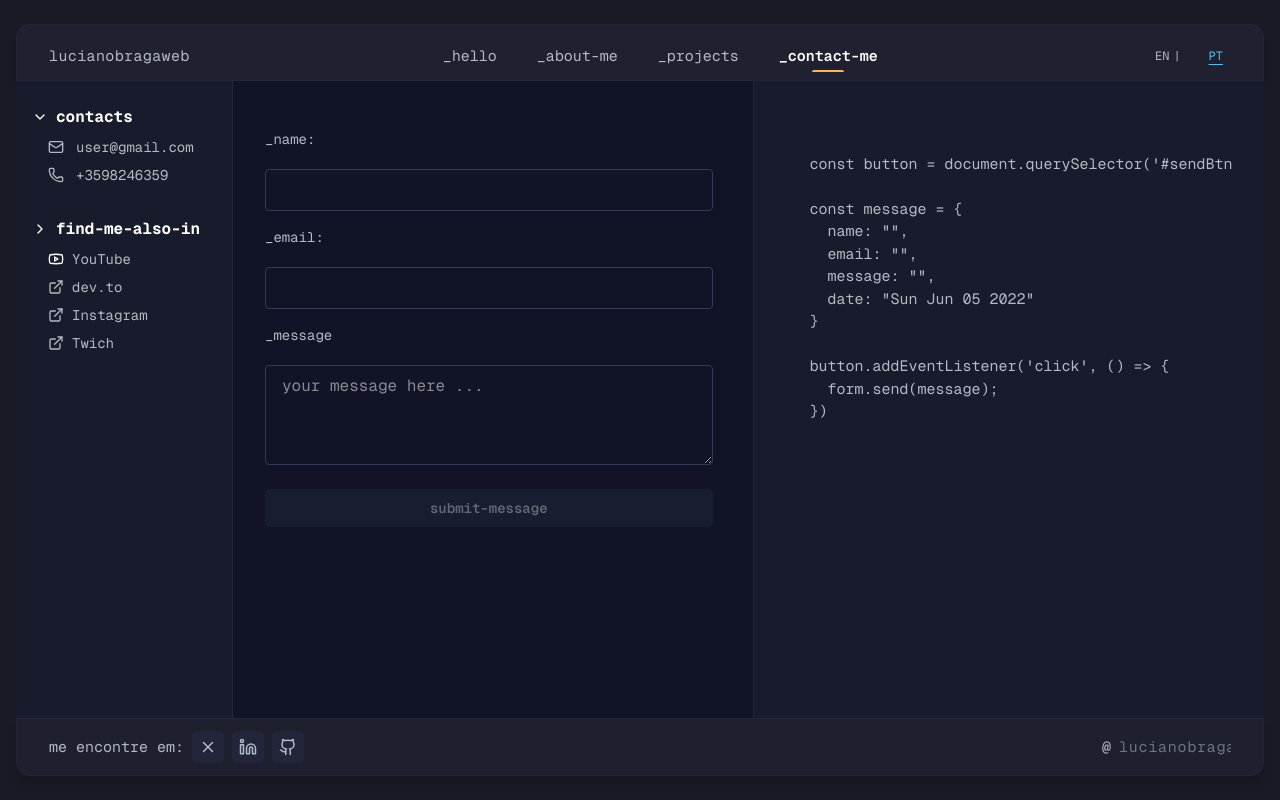
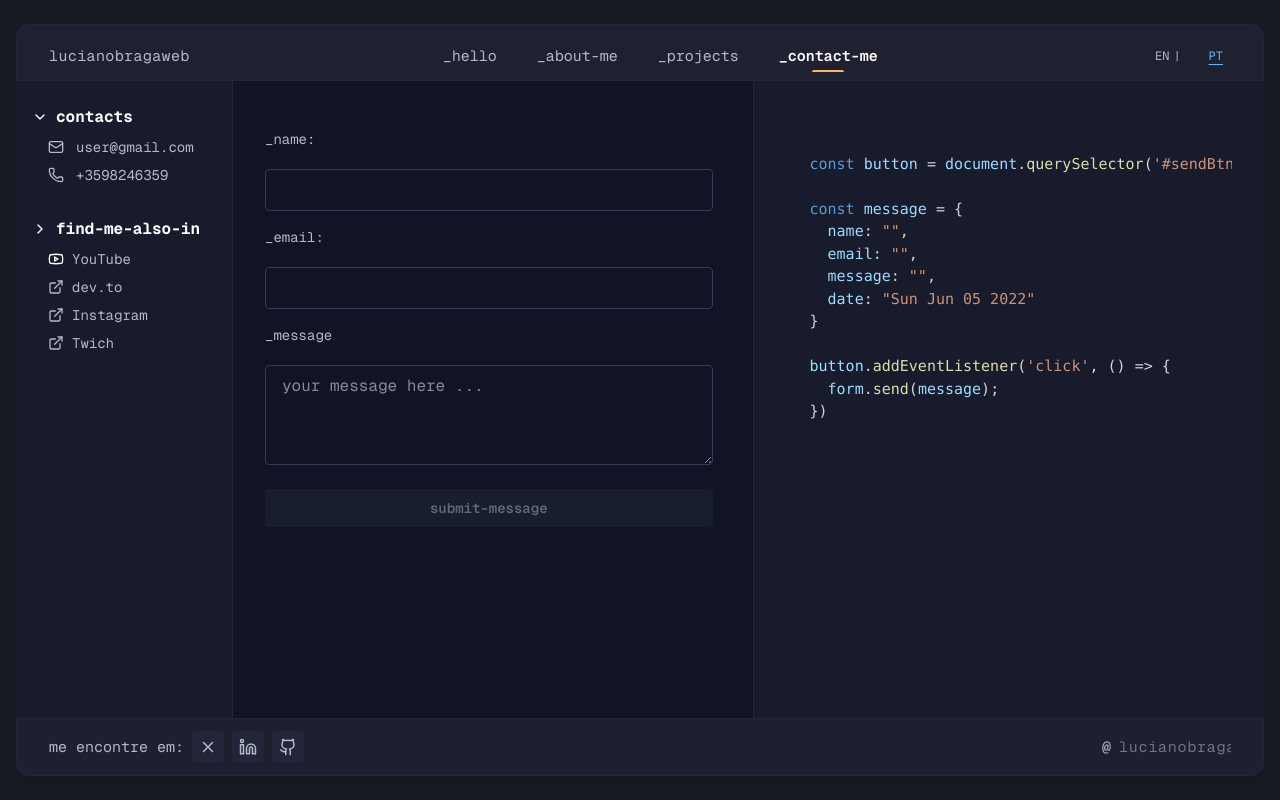
Before and after one commit to lucianobragaweb/lucianobragaweb.github.io, a Next.js app: page /contact in a window 1280 px wide. Built offline with nearby package versions, Linux system fonts and the light colour scheme.

Commit message:
Adiciona destaque de sintaxe

```diff
--- a/src/app/contact/page.tsx
+++ b/src/app/contact/page.tsx
@@ -2,6 +2,7 @@
 import React, { useState } from "react";
 import { Mail, Phone, Youtube, ChevronRight, ChevronDown, ExternalLink } from "lucide-react";
 import ResizableColumn from "@/components/ResizableColumn";
+import { Highlight } from "prism-react-renderer";
 
 const contacts = [
   { label: "user@gmail.com", icon: <Mail size={16} className="inline mr-1 text-[#b3b9c5]" /> },
@@ -55,20 +56,25 @@ export default function ContactPage() {
 
   const editorContent = (
     <section className="flex h-full flex-col justify-center items-center px-8 py-12 border-l border-[#23263a] bg-[#181b2b]">
-      <pre className="w-full max-w-lg h-full min-h-[320px] bg-transparent text-[#b3b9c5] text-[15px] font-mono p-6 rounded-lg overflow-x-auto select-text">
-{`const button = document.querySelector('#sendBtn');
-
-const message = {
-  name: "${form.name}",
-  email: "${form.email}",
-  message: "${form.message}",
-  date: "${new Date().toDateString()}"
-}
-
-button.addEventListener('click', () => {
-  form.send(message);
-})`}
-      </pre>
+      <div className="w-full max-w-lg h-full min-h-[320px] bg-transparent text-[#b3b9c5] text-[15px] font-mono p-6 rounded-lg overflow-x-auto select-text">
+        <Highlight code={`const button = document.querySelector('#sendBtn');\n\nconst message = {\n  name: \"${form.name}\",\n  email: \"${form.email}\",\n  message: \"${form.message}\",\n  date: \"${new Date().toDateString()}\"\n}\n\nbutton.addEventListener('click', () => {\n  form.send(message);\n})`} language="js">
+          {({ className, style, tokens, getLineProps, getTokenProps }) => (
+            <pre className={className} style={{ ...style, background: "transparent" }}>
+              {tokens.map((line, i) => {
+                const { key: lineKey, ...lineProps } = getLineProps({ line, key: i });
+                return (
+                  <div key={String(lineKey)} {...lineProps}>
+                    {line.map((token, key) => {
+                      const { key: tokenKey, ...rest } = getTokenProps({ token, key });
+                      return <span key={String(tokenKey)} {...rest} />;
+                    })}
+                  </div>
+                );
+              })}
+            </pre>
+          )}
+        </Highlight>
+      </div>
     </section>
   );
 
--- a/src/components/CodeShowcase.tsx
+++ b/src/components/CodeShowcase.tsx
@@ -4,7 +4,7 @@ import { Star, MessageCircle } from "lucide-react";
 
 const snippets = [
   {
-    user: "@username",
+    user: "@lucianobragaweb",
     created: "5 months ago",
     details: "details",
     stars: 3,
@@ -12,7 +12,7 @@ const snippets = [
     language: "tsx",
   },
   {
-    user: "@username",
+    user: "@lucianobragaweb",
     created: "9 months ago",
     details: "details",
     stars: 0,
```
